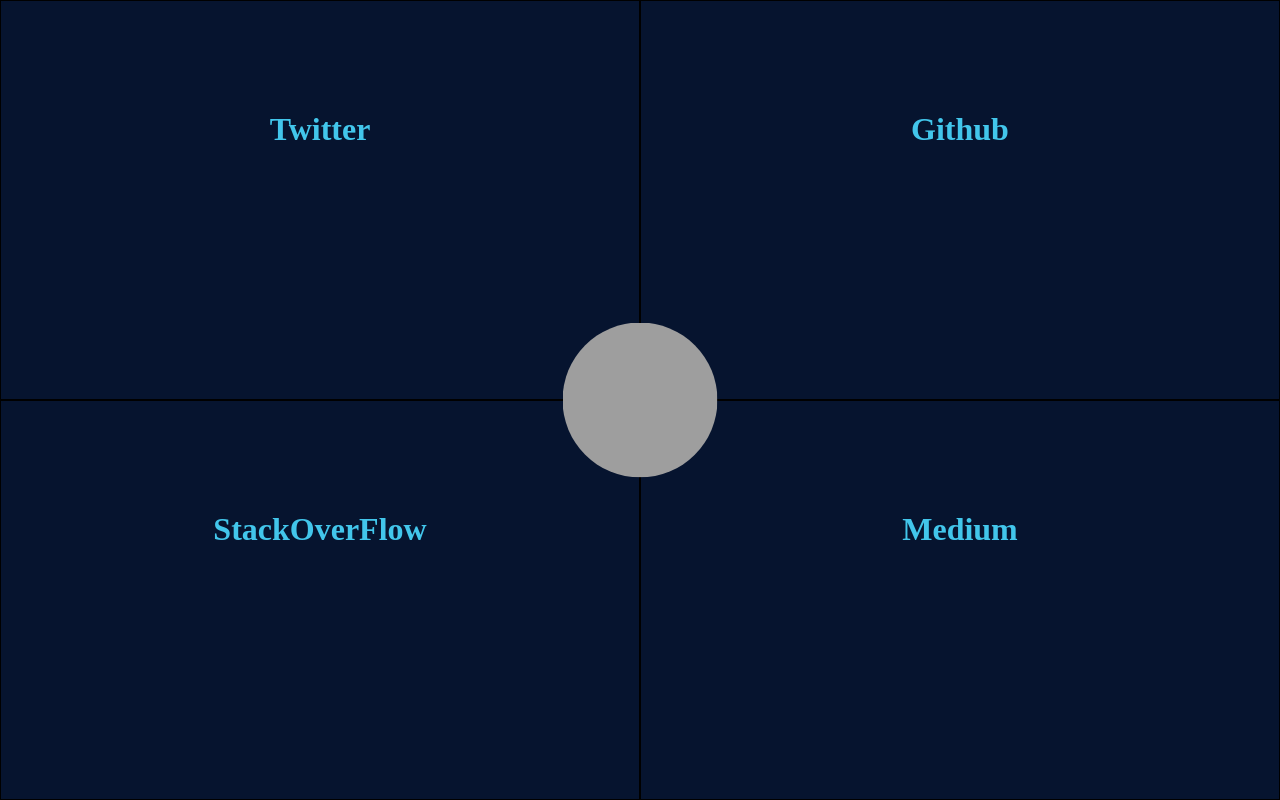
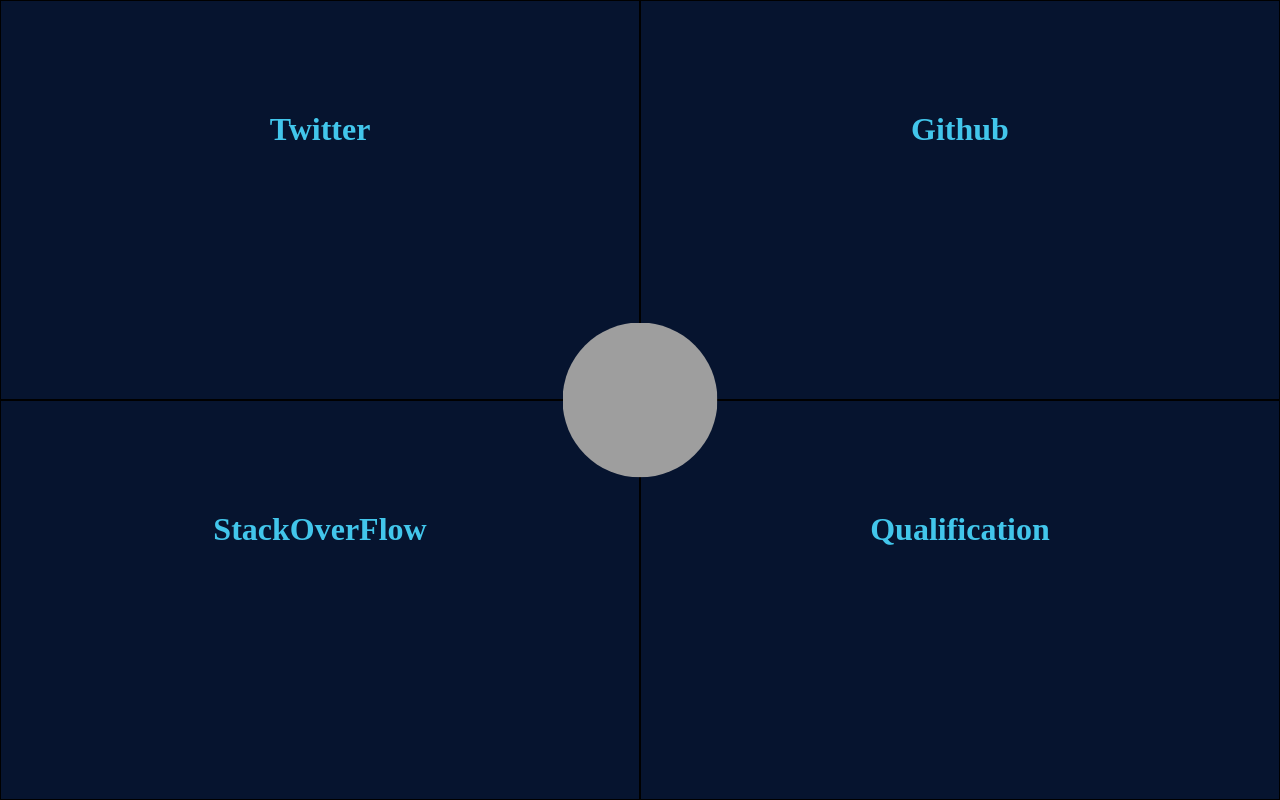
Before and after one commit to sthanga/index, a plain HTML site: page index.html in a window 1280 px wide. Drawn offline with Linux system fonts and the light colour scheme; grey boxes are pictures that could not be loaded.

Commit message:
Update index.html

```diff
--- a/index.html
+++ b/index.html
@@ -58,7 +58,7 @@
   <a href="https://twitter.com/thanga7111986"><div id="top-left"><h1>Twitter</h1></div></a>
   <a href="https://github.com/sthanga/sthanga.github.io"><div id="top-right"><h1>Github</h1></div></a>
   <a href="https://stackoverflow.com/users/7923151/sthanga"><div id="bottom-left"><h1>StackOverFlow</h1></div></a>
-  <a href="qualification.html"><div id="bottom-right"><h1>Medium</h1></div></a>
+  <a href="qualification.html"><div id="bottom-right"><h1>Qualification</h1></div></a>
   <img id="img-circle" src="https://s.gravatar.com/avatar/f82eb1a462ee94239fedd6a7e505b1ed?s=80">
 </body>
 </html>
```
